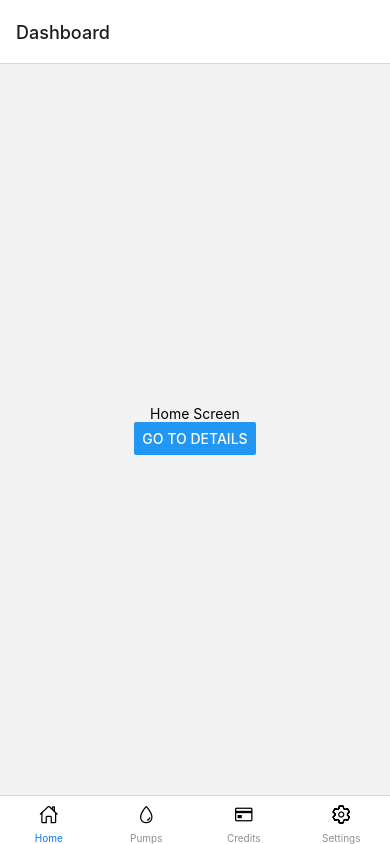
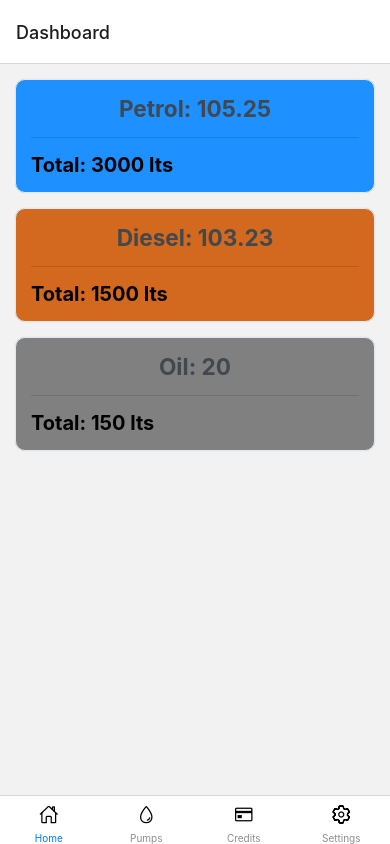
Before and after one commit to ransn/fuel-zone, a React Native app: screen /Dashboard in a window 390 px wide. Built offline with nearby package versions, Linux system fonts and the light colour scheme.

Commit message:
DESC: Home and Settings screens

```diff
--- a/components/screens/CreditDetailsScreen.js
+++ b/components/screens/CreditDetailsScreen.js
@@ -2,7 +2,7 @@ import React, {useState, useEffect} from 'react';
 import { View, Image, useColorScheme, ScrollView } from 'react-native';
 import { NavigationContainer, DarkTheme, DefaultTheme } from '@react-navigation/native';
 import { createBottomTabNavigator } from '@react-navigation/bottom-tabs';
-import { Card, ListItem, Avatar, Divider, Icon, Button, Text, Overlay, Input } from 'react-native-elements';
+import { ListItem, Avatar, Divider, Icon, Button, Text, Overlay, Input } from 'react-native-elements';
 
 var list = [
   {
--- a/components/screens/FuelPrizeScreen.js
+++ b/components/screens/FuelPrizeScreen.js
@@ -1,11 +1,23 @@
-import React from 'react';
+import React, {useState} from 'react';
 import { View } from 'react-native';
 import { Card, ListItem, Avatar, Divider, Icon, Button, Text, Overlay, Input } from 'react-native-elements';
 
 function FuelPrizeScreen({navigation}){
+    const [petrolPrize, setPetrolPrize] = useState('105.25');
+    const [dieselPrize, setDieselPrize] = useState('103.23');
+    const savePrize = () => {
+        console.log(petrolPrize);
+        console.log(dieselPrize);
+    }
     return(
         <View>
-            <Text>FuelPrize</Text>
+            <Card containerStyle={{padding: 5, borderRadius:10, borderColor:'deepskyblue'}}>
+                <Card.Title>Set Today's Prize</Card.Title>
+                <Card.Divider/>
+                    <Input label='Petrol Prize' value={petrolPrize} onChangeText={petrolPrize => setPetrolPrize(petrolPrize)}/>
+                    <Input label='Diesel Prize' value={dieselPrize} onChangeText={dieselPrize => setDieselPrize(dieselPrize)}/>
+                    <Button style={{padding:10}}title='Save' onPress={savePrize}/>
+                </Card>
         </View>
     )
 }
--- a/components/screens/HomeScreen.js
+++ b/components/screens/HomeScreen.js
@@ -1,16 +1,29 @@
-import React from 'react';
-import { Button, View, Text, useColorScheme } from 'react-native';
-import { NavigationContainer, DarkTheme, DefaultTheme } from '@react-navigation/native';
+import React, {useState} from 'react';
+import { Button, View, Text } from 'react-native';
 import { createBottomTabNavigator } from '@react-navigation/bottom-tabs';
+import { Card } from "react-native-elements";
+
+
 
 function HomeScreen({ navigation }) {
+  const [value,setValue] = useState('50');
   return (
-    <View style={{ flex: 1, alignItems: 'center', justifyContent: 'center' }}>
-      <Text>Home Screen</Text>
-      <Button
-        title="Go to Details"
-        onPress={() => navigation.navigate('Details')}
-      />
+    <View style={{ flex: 1 }}>
+      <Card containerStyle={{borderRadius: 10, backgroundColor: 'dodgerblue'}}>
+        <Card.Title h4>Petrol: 105.25</Card.Title>
+        <Card.Divider />
+        <Text style={{fontSize: 20, fontWeight:'bold'}}>Total: 3000 lts</Text>
+      </Card>
+      <Card containerStyle={{borderRadius: 10, backgroundColor: 'chocolate'}}>
+        <Card.Title h4>Diesel: 103.23</Card.Title>
+        <Card.Divider />
+        <Text style={{fontSize: 20, fontWeight:'bold'}}>Total: 1500 lts</Text>
+      </Card>
+      <Card containerStyle={{borderRadius: 10, backgroundColor: 'gray'}}>
+        <Card.Title h4>Oil: 20</Card.Title>
+        <Card.Divider />
+        <Text style={{fontSize: 20, fontWeight:'bold'}}>Total: 150 lts</Text>
+      </Card>
     </View>
   );
 }
--- a/components/screens/OilPrizeScreen.js
+++ b/components/screens/OilPrizeScreen.js
@@ -1,11 +1,20 @@
-import React from 'react';
+import React, {useState} from 'react';
 import { View } from 'react-native';
 import { Card, ListItem, Avatar, Divider, Icon, Button, Text, Overlay, Input } from 'react-native-elements';
 
 function OilPrizeScreen({navigation}){
+    const [oilPrize, setOilPrize] = useState('20');
+    const savePrize = () => {
+        console.log(oilPrize);
+    }
     return(
         <View>
-            <Text>OilPrize</Text>
+            <Card containerStyle={{padding: 5, borderRadius:10, borderColor:'deepskyblue'}}>
+                <Card.Title>Set Today's Prize</Card.Title>
+                <Card.Divider/>
+                    <Input label='Oil Prize/packet' value={oilPrize} onChangeText={oilPrize => setOilPrize(oilPrize)}/>
+                    <Button style={{padding:10}}title='Save' onPress={savePrize}/>
+                </Card>
         </View>
     )
 }
--- a/components/screens/PumpDetailsScreen.js
+++ b/components/screens/PumpDetailsScreen.js
@@ -2,7 +2,7 @@ import React, {useState, useEffect} from 'react';
 import { View, Image, useColorScheme, ScrollView, StyleSheet } from 'react-native';
 import { NavigationContainer, DarkTheme, DefaultTheme } from '@react-navigation/native';
 import { createBottomTabNavigator } from '@react-navigation/bottom-tabs';
-import { Card, ListItem, Avatar, Divider, Button, Text, Overlay, Input, ButtonGroup, Icon } from 'react-native-elements';
+import { ListItem, Avatar, Divider, Button, Text, Overlay, Input, ButtonGroup, Icon } from 'react-native-elements';
 
 function PumpDetailsScreen({ route, navigation }) {
   const {pump} = route.params;
--- a/components/screens/SettingsScreen.js
+++ b/components/screens/SettingsScreen.js
@@ -17,11 +17,12 @@ const list = [
   },
   {
     title: 'Active/Inactive Pumps',
-    icon: 'flight-takeoff'
+    icon: 'rupee',
+    subtitle: 'pump 4'
   },
   {
     title: 'Load/Unload Fuel',
-    icon: 'flight-takeoff'
+    icon: 'rupee'
   }
 ]
 function SettingsScreen({ navigation }) {
```
